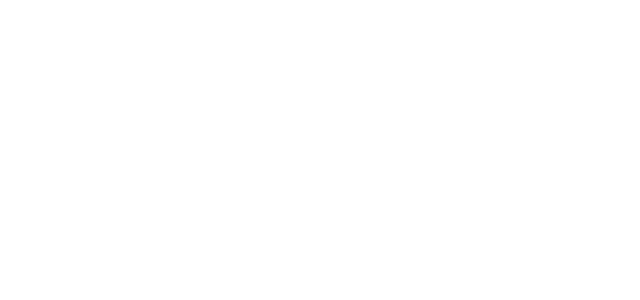
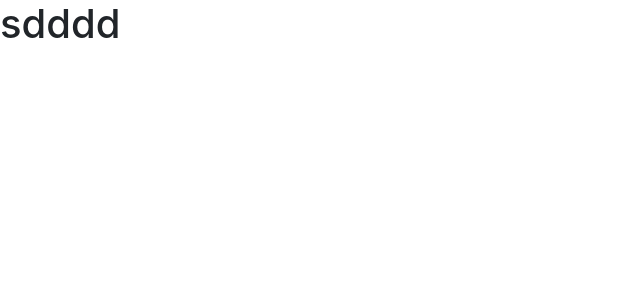
Before and after one commit to cesilko1/IntrShop-frontend, a React (Create React App) app in the folder fe/: page / in a window 1280 px wide. Shown: the top 300 px of the page, without its empty margins (0-640 px from the left). Built offline with nearby package versions, Linux system fonts and the light colour scheme.

Commit message:
scripts added

```diff
--- a/fe/src/screens/HomePage.tsx
+++ b/fe/src/screens/HomePage.tsx
@@ -3,7 +3,7 @@
 const HomePage: React.FC = () => {
 	return(
 		<>
-
+			<h1>sdddd</h1>
 		</>
 	);
 }
```
Also changed, not shown: 2 other files (tests, documents, lock files or other folders).
